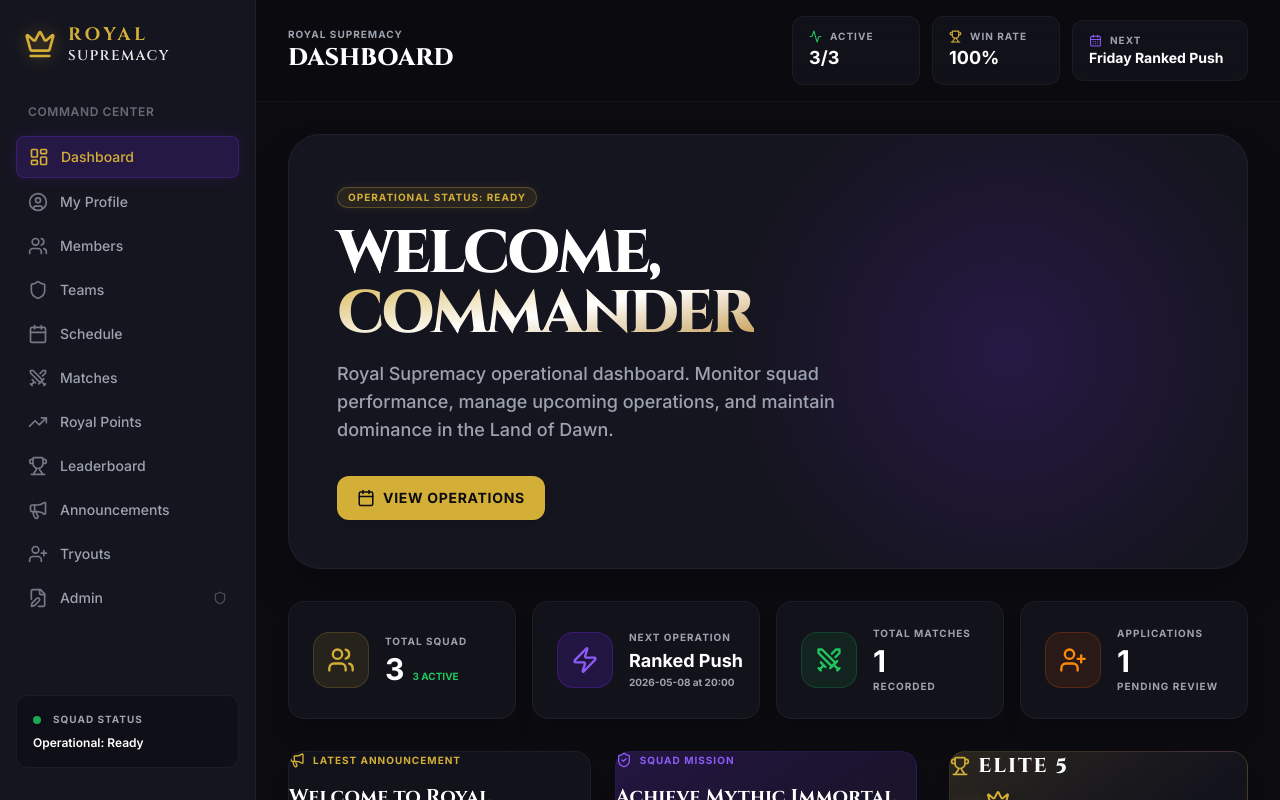
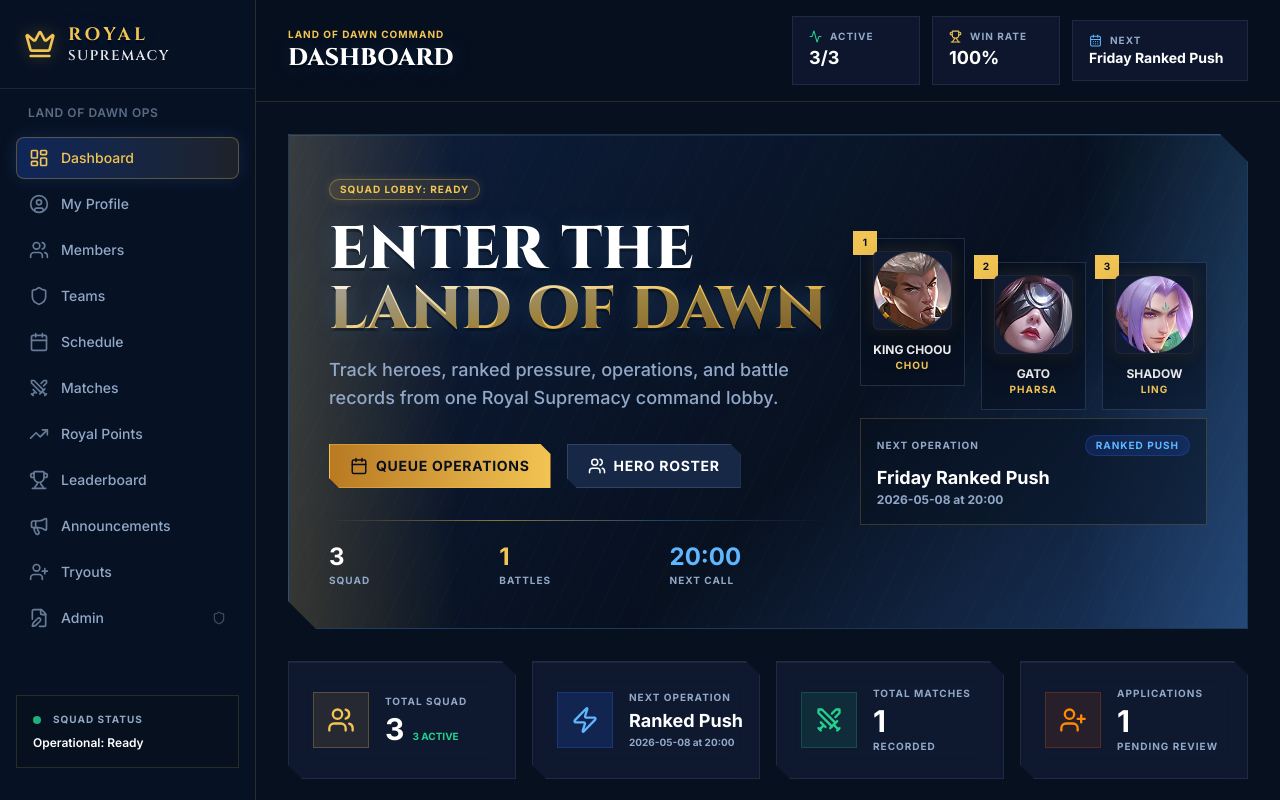
Before and after one commit to kaizenivaro-coder/Royal-Supremacy-App, a React (Vite) app: page / in a window 1280 px wide. Shown: the top 800 px of the page. Built offline with nearby package versions, Linux system fonts and the light colour scheme.

Commit message:
Restyle app with MLBB-inspired command UI

```diff
--- a/src/components/layout.tsx
+++ b/src/components/layout.tsx
@@ -51,16 +51,17 @@ export default function RootLayout() {
   return (
     <div className="flex bg-background min-h-screen text-text-white">
       {/* Mobile nav header */}
-      <div className="lg:hidden fixed top-0 left-0 right-0 h-16 bg-surface/90 backdrop-blur-md border-b border-white/5 flex items-center justify-between px-4 z-50">
+      <div className="lg:hidden fixed top-0 left-0 right-0 h-16 bg-surface/95 backdrop-blur-md border-b border-gold/20 flex items-center justify-between px-4 z-50">
         <div className="flex items-center gap-2 text-gold">
           <Crown className="w-6 h-6" />
-          <span className="font-display font-bold text-lg tracking-wider">
+          <span className="font-display font-bold text-lg tracking-wider mlbb-title">
             ROYAL SUPREMACY
           </span>
         </div>
         <button
           onClick={toggleMenu}
           className="p-2 text-text-muted hover:text-white transition"
+          aria-label="Toggle navigation"
         >
           {mobileMenuOpen ? (
             <X className="w-6 h-6" />
@@ -82,13 +83,14 @@ export default function RootLayout() {
       <aside
         className={cn(
           "fixed inset-y-0 left-0 z-50 w-64 bg-surface border-r border-white/5 transform transition-transform duration-300 lg:relative lg:translate-x-0 h-screen overflow-y-auto",
+          "lg:bg-[#081225]/95 lg:border-r-gold/15",
           mobileMenuOpen ? "translate-x-0" : "-translate-x-full",
         )}
       >
-        <div className="p-6 hidden lg:flex items-center gap-3 text-gold">
+        <div className="p-6 hidden lg:flex items-center gap-3 text-gold border-b border-blue-200/10">
           <Crown className="w-8 h-8 drop-shadow-[0_0_8px_rgba(212,175,55,0.4)]" />
           <div className="flex flex-col uppercase">
-            <span className="font-display font-bold text-lg leading-tight tracking-[0.2em] text-gold">
+            <span className="font-display font-bold text-lg leading-tight tracking-[0.2em] text-gold mlbb-title">
               ROYAL
             </span>
             <span className="font-display font-semibold text-sm leading-tight tracking-[0.1em] text-white/90">
@@ -99,7 +101,7 @@ export default function RootLayout() {
 
         <nav className="p-4 space-y-1 mt-16 lg:mt-0">
           <div className="text-xs font-semibold text-text-muted/60 uppercase tracking-wider mb-4 px-3">
-            Command Center
+            Land of Dawn Ops
           </div>
           {navItems.map((item) => {
             const Icon = item.icon;
@@ -114,8 +116,8 @@ export default function RootLayout() {
                 className={cn(
                   "flex items-center justify-between px-3 py-2.5 rounded-lg text-sm font-medium transition-all duration-200 group",
                   isActive
-                    ? "bg-purple-royal/20 text-gold border border-purple-royal/30 shadow-[0_0_15px_rgba(109,40,217,0.15)]"
-                    : "text-text-muted hover:bg-surface-hover hover:text-white",
+                    ? "bg-gradient-to-r from-purple-royal/30 to-gold/10 text-gold border border-gold/30 shadow-[0_0_18px_rgba(95,183,255,0.12)]"
+                    : "text-text-muted hover:bg-surface-hover hover:text-white hover:border-blue-200/10 border border-transparent",
                 )}
               >
                 <div className="flex items-center gap-3">
@@ -135,7 +137,7 @@ export default function RootLayout() {
           })}
         </nav>
 
-        <div className="absolute bottom-8 left-4 right-4 p-4 rounded-xl bg-background/50 border border-white/5">
+        <div className="absolute bottom-8 left-4 right-4 p-4 bg-background/70 border border-gold/15">
           <div className="flex items-center gap-3 mb-2">
             <div className="w-2 h-2 rounded-full bg-success animate-pulse" />
             <span className="text-[10px] uppercase tracking-widest font-bold text-text-muted">
@@ -150,18 +152,18 @@ export default function RootLayout() {
 
       {/* Main Content */}
       <main className="flex-1 w-full min-h-screen pt-16 lg:pt-0">
-        <div className="hidden lg:block border-b border-white/5 bg-background/70 backdrop-blur-xl sticky top-0 z-30">
+        <div className="hidden lg:block border-b border-gold/15 bg-background/80 backdrop-blur-xl sticky top-0 z-30">
           <div className="max-w-7xl mx-auto px-8 py-4 flex items-center justify-between gap-6">
             <div>
-              <p className="text-[10px] font-black uppercase tracking-widest text-text-muted">
-                Royal Supremacy
+              <p className="text-[10px] font-black uppercase tracking-widest text-gold">
+                Land of Dawn Command
               </p>
-              <h2 className="font-display text-2xl font-black uppercase text-white">
+              <h2 className="font-display text-2xl font-black uppercase text-white mlbb-title">
                 {activePage?.name || "Command Center"}
               </h2>
             </div>
             <div className="flex items-center gap-3">
-              <div className="px-4 py-3 rounded-xl bg-surface/70 border border-white/5 min-w-32">
+              <div className="px-4 py-3 bg-surface/80 border border-blue-200/10 min-w-32">
                 <div className="flex items-center gap-2 text-[10px] font-black uppercase tracking-widest text-text-muted">
                   <Activity size={13} className="text-success" />
                   Active
@@ -170,14 +172,14 @@ export default function RootLayout() {
                   {activeMembers}/{members.length}
                 </div>
               </div>
-              <div className="px-4 py-3 rounded-xl bg-surface/70 border border-white/5 min-w-32">
+              <div className="px-4 py-3 bg-surface/80 border border-blue-200/10 min-w-32">
                 <div className="flex items-center gap-2 text-[10px] font-black uppercase tracking-widest text-text-muted">
                   <Trophy size={13} className="text-gold" />
                   Win Rate
                 </div>
                 <div className="text-lg font-black text-white">{winRate}%</div>
               </div>
-              <div className="px-4 py-3 rounded-xl bg-surface/70 border border-white/5 min-w-44">
+              <div className="px-4 py-3 bg-surface/80 border border-blue-200/10 min-w-44">
                 <div className="flex items-center gap-2 text-[10px] font-black uppercase tracking-widest text-text-muted">
                   <CalendarDays size={13} className="text-purple-light" />
                   Next
--- a/src/components/ui.tsx
+++ b/src/components/ui.tsx
@@ -12,7 +12,7 @@ export function Card({
       className={cn(
         glass
           ? "glass-card"
-          : "bg-surface border border-white/5 rounded-2xl p-6 shadow-xl",
+          : "bg-surface border border-blue-200/10 p-6 shadow-xl",
         className,
       )}
       {...props}
@@ -33,16 +33,16 @@ export function Button({
   size?: "sm" | "default" | "lg" | "icon";
 }) {
   const base =
-    "inline-flex items-center justify-center font-bold transition-all rounded-xl focus:outline-none focus:ring-2 focus:ring-gold/50 active:scale-95 disabled:opacity-50 disabled:pointer-events-none uppercase tracking-wider";
+    "inline-flex items-center justify-center font-black transition-all focus:outline-none focus:ring-2 focus:ring-gold/60 active:scale-95 disabled:opacity-50 disabled:pointer-events-none uppercase tracking-wider";
   const variants = {
     primary:
-      "bg-purple-royal hover:bg-purple-light text-white shadow-lg shadow-purple-royal/20 border border-white/10",
+      "bg-gradient-to-r from-purple-royal to-[#1e8bf5] hover:from-[#2d67f1] hover:to-purple-light text-white shadow-lg shadow-purple-royal/30 border border-blue-200/20",
     secondary:
-      "bg-surface-hover hover:bg-white/10 text-white border border-white/10",
-    gold: "bg-gold hover:bg-gold-muted text-background shadow-lg shadow-gold/20",
+      "bg-surface-hover hover:bg-[#203965] text-white border border-blue-200/15",
+    gold: "bg-gradient-to-r from-gold-muted to-gold hover:from-gold hover:to-white text-background shadow-lg shadow-gold/25 border border-gold/40",
     danger:
       "bg-danger/20 text-danger hover:bg-danger/30 border border-danger/20",
-    ghost: "bg-transparent hover:bg-white/5 text-text-muted hover:text-white",
+    ghost: "bg-transparent hover:bg-white/5 text-text-muted hover:text-white border border-transparent",
   };
   const sizes = {
     sm: "h-8 px-3 text-[10px]",
@@ -54,6 +54,12 @@ export function Button({
   return (
     <button
       className={cn(base, variants[variant], sizes[size], className)}
+      style={{
+        clipPath:
+          size === "icon"
+            ? undefined
+            : "polygon(0 0, calc(100% - 10px) 0, 100% 10px, 100% 100%, 10px 100%, 0 calc(100% - 10px))",
+      }}
       {...props}
     >
       {children}
@@ -69,10 +75,10 @@ export function Badge({
   variant?: "default" | "gold" | "purple" | "success" | "danger" | "warning";
 }) {
   const variants = {
-    default: "bg-white/5 text-text-muted border border-white/10",
-    gold: "bg-gold/10 text-gold border border-gold/30 shadow-[0_0_10px_rgba(212,175,55,0.1)]",
+    default: "bg-white/5 text-text-muted border border-blue-200/10",
+    gold: "bg-gold/10 text-gold border border-gold/35 shadow-[0_0_10px_rgba(242,196,83,0.14)]",
     purple:
-      "bg-purple-royal/20 text-purple-light border border-purple-royal/30",
+      "bg-purple-royal/20 text-purple-light border border-purple-royal/35",
     success: "bg-success/10 text-success border border-success/30",
     danger: "bg-danger/10 text-danger border border-danger/30",
     warning: "bg-orange-500/10 text-orange-400 border border-orange-500/30",
@@ -98,7 +104,7 @@ export function Input({
   return (
     <input
       className={cn(
-        "flex h-11 w-full rounded-xl border border-white/10 bg-surface-hover/50 px-4 py-2 text-sm text-white ring-offset-background file:border-0 file:bg-transparent file:text-sm file:font-medium placeholder:text-text-muted focus-visible:outline-none focus-visible:ring-2 focus-visible:ring-gold/50 disabled:cursor-not-allowed disabled:opacity-50 transition-all",
+        "flex h-11 w-full border border-blue-200/15 bg-surface-hover/55 px-4 py-2 text-sm text-white ring-offset-background file:border-0 file:bg-transparent file:text-sm file:font-medium placeholder:text-text-muted focus-visible:outline-none focus-visible:ring-2 focus-visible:ring-gold/50 disabled:cursor-not-allowed disabled:opacity-50 transition-all",
         className,
       )}
       {...props}
@@ -113,7 +119,7 @@ export function Textarea({
   return (
     <textarea
       className={cn(
-        "flex min-h-[80px] w-full rounded-xl border border-white/10 bg-surface-hover/50 px-4 py-2 text-sm text-white placeholder:text-text-muted focus-visible:outline-none focus-visible:ring-2 focus-visible:ring-gold/50 disabled:cursor-not-allowed disabled:opacity-50 transition-all",
+        "flex min-h-[80px] w-full border border-blue-200/15 bg-surface-hover/55 px-4 py-2 text-sm text-white placeholder:text-text-muted focus-visible:outline-none focus-visible:ring-2 focus-visible:ring-gold/50 disabled:cursor-not-allowed disabled:opacity-50 transition-all",
         className,
       )}
       {...props}
@@ -129,7 +135,7 @@ export function Select({
   return (
     <select
       className={cn(
-        "flex h-11 w-full appearance-none rounded-xl border border-white/10 bg-surface-hover/50 px-4 py-2 text-sm text-white focus-visible:outline-none focus-visible:ring-2 focus-visible:ring-gold/50 disabled:cursor-not-allowed disabled:opacity-50 transition-all",
+        "flex h-11 w-full appearance-none border border-blue-200/15 bg-surface-hover/55 px-4 py-2 text-sm text-white focus-visible:outline-none focus-visible:ring-2 focus-visible:ring-gold/50 disabled:cursor-not-allowed disabled:opacity-50 transition-all",
         className,
       )}
       {...props}
@@ -166,7 +172,7 @@ export function PageHeader({
   return (
     <div className="flex flex-col sm:flex-row sm:items-end justify-between mb-10 gap-4 text-left">
       <div>
-        <h1 className="text-4xl md:text-5xl font-display font-black text-white mb-2 tracking-tighter uppercase shrink-0">
+        <h1 className="text-4xl md:text-5xl font-display font-black text-white mb-2 uppercase shrink-0 mlbb-title">
           <span className="gold-gradient-text">{title}</span>
         </h1>
         {description && (
--- a/src/index.css
+++ b/src/index.css
@@ -1,18 +1,18 @@
 @import "tailwindcss";
 
 @theme {
-  --color-background: #0B0B10;
-  --color-surface: #15151F;
-  --color-surface-hover: #1E1E2A;
-  --color-gold: #D4AF37;
-  --color-gold-muted: #B8860B;
-  --color-purple-royal: #6D28D9;
-  --color-purple-light: #8B5CF6;
-  --color-purple-glow: rgba(109, 40, 217, 0.3);
-  --color-text-white: #F8FAFC;
-  --color-text-muted: #9CA3AF;
-  --color-danger: #EF4444;
-  --color-success: #22C55E;
+  --color-background: #07101f;
+  --color-surface: #101a31;
+  --color-surface-hover: #172847;
+  --color-gold: #f2c453;
+  --color-gold-muted: #b97a22;
+  --color-purple-royal: #2358d6;
+  --color-purple-light: #5fb7ff;
+  --color-purple-glow: rgba(35, 88, 214, 0.34);
+  --color-text-white: #f7fbff;
+  --color-text-muted: #91a8c7;
+  --color-danger: #ff4d5e;
+  --color-success: #24d18f;
 
   --font-sans: 'Inter', system-ui, sans-serif;
   --font-display: 'Cinzel', 'Space Grotesk', serif;
@@ -25,30 +25,71 @@
   body {
     @apply bg-background text-text-white font-sans antialiased;
     background-image:
-      radial-gradient(circle at 0% 0%, rgba(109, 40, 217, 0.08) 0%, transparent 40%),
-      radial-gradient(circle at 100% 100%, rgba(212, 175, 55, 0.05) 0%, transparent 40%);
+      linear-gradient(115deg, rgba(22, 53, 110, 0.34), transparent 34%),
+      linear-gradient(245deg, rgba(185, 122, 34, 0.14), transparent 38%),
+      linear-gradient(rgba(95, 183, 255, 0.035) 1px, transparent 1px),
+      linear-gradient(90deg, rgba(95, 183, 255, 0.035) 1px, transparent 1px);
     background-attachment: fixed;
+    background-size: auto, auto, 48px 48px, 48px 48px;
   }
 }
 
 @layer components {
   .glass-card {
-    @apply bg-surface/80 backdrop-blur-md border border-white/5 rounded-2xl shadow-xl transition-all duration-300;
+    @apply bg-surface/88 backdrop-blur-md border border-blue-200/10 shadow-xl transition-all duration-300;
+    clip-path: polygon(0 0, calc(100% - 14px) 0, 100% 14px, 100% 100%, 14px 100%, 0 calc(100% - 14px));
+    box-shadow: inset 0 1px 0 rgba(255,255,255,0.06), 0 22px 60px rgba(0,0,0,0.28);
   }
 
   .glass-card-hover {
-    @apply hover:border-white/10 hover:shadow-purple hover:-translate-y-1;
+    @apply hover:border-gold/35 hover:shadow-purple hover:-translate-y-1;
   }
 
   .gold-gradient-text {
-    @apply bg-gradient-to-br from-gold via-white to-gold-muted bg-clip-text text-transparent;
+    @apply bg-gradient-to-br from-white via-gold to-gold-muted bg-clip-text text-transparent;
   }
 
   .premium-gradient-card {
     background:
-      linear-gradient(145deg, rgba(212, 175, 55, 0.12), transparent 42%),
-      linear-gradient(315deg, rgba(109, 40, 217, 0.14), transparent 48%),
-      rgba(21, 21, 31, 0.86);
-    border-color: rgba(212, 175, 55, 0.18);
+      linear-gradient(145deg, rgba(242, 196, 83, 0.16), transparent 42%),
+      linear-gradient(315deg, rgba(35, 88, 214, 0.22), transparent 48%),
+      rgba(16, 26, 49, 0.9);
+    border-color: rgba(242, 196, 83, 0.24);
+  }
+
+  .battle-panel {
+    position: relative;
+    overflow: hidden;
+    background:
+      linear-gradient(135deg, rgba(14, 31, 62, 0.96), rgba(7, 16, 31, 0.92) 58%, rgba(28, 57, 102, 0.94)),
+      linear-gradient(90deg, rgba(242, 196, 83, 0.1), transparent 26%, rgba(95, 183, 255, 0.12));
+    border: 1px solid rgba(95, 183, 255, 0.2);
+    clip-path: polygon(0 0, calc(100% - 28px) 0, 100% 28px, 100% 100%, 28px 100%, 0 calc(100% - 28px));
+    box-shadow: inset 0 1px 0 rgba(255,255,255,0.08), 0 28px 80px rgba(0,0,0,0.38);
+  }
+
+  .battle-panel::before {
+    content: "";
+    position: absolute;
+    inset: 0;
+    pointer-events: none;
+    background:
+      linear-gradient(90deg, rgba(242, 196, 83, 0.25), transparent 18%, transparent 82%, rgba(95, 183, 255, 0.18)),
+      repeating-linear-gradient(115deg, transparent 0 20px, rgba(255,255,255,0.025) 20px 21px);
+    opacity: 0.75;
+  }
+
+  .battle-divider {
+    height: 1px;
+    background: linear-gradient(90deg, transparent, rgba(242, 196, 83, 0.55), rgba(95, 183, 255, 0.3), transparent);
+  }
+
+  .mlbb-title {
+    text-shadow: 0 3px 0 rgba(0,0,0,0.32), 0 0 22px rgba(95,183,255,0.18);
+  }
+
+  .hero-token {
+    @apply border border-gold/40 bg-background/70 shadow-lg;
+    box-shadow: 0 12px 28px rgba(0,0,0,0.35), 0 0 18px rgba(242,196,83,0.14);
   }
 }
--- a/src/pages/Dashboard.tsx
+++ b/src/pages/Dashboard.tsx
@@ -15,6 +15,7 @@ import {
 } from "lucide-react";
 import { Link } from "react-router-dom";
 import { getNextScheduledEvent } from "../lib/appInsights";
+import { HeroIcon } from "../components/HeroIcon";
 
 export default function Dashboard() {
   const { members, matches, schedule, announcements, tryouts, isAdmin } = useAppStore();
@@ -35,27 +36,100 @@ export default function Dashboard() {
   return (
     <div className="space-y-8 pb-10">
       {/* Hero Section */}
-      <section className="relative overflow-hidden rounded-[2rem] p-8 md:p-12 border border-white/5 bg-surface shadow-2xl">
-        <div className="absolute top-0 right-0 w-1/2 h-full opacity-20 pointer-events-none">
-          <div className="absolute top-[-10%] right-[-10%] w-[120%] h-[120%] bg-[radial-gradient(circle_at_center,var(--color-purple-royal),transparent_70%)]" />
-        </div>
-
-        <div className="relative z-10 max-w-2xl">
-          <Badge variant="gold" className="mb-4">Operational Status: Ready</Badge>
-          <h1 className="text-4xl md:text-6xl font-display font-black text-white mb-4 tracking-tighter uppercase leading-none">
-            Welcome, <span className="gold-gradient-text">Commander</span>
+      <section className="battle-panel p-6 md:p-10">
+        <div className="relative z-10 grid grid-cols-1 lg:grid-cols-12 gap-8 items-center">
+          <div className="lg:col-span-7">
+          <Badge variant="gold" className="mb-5">Squad Lobby: Ready</Badge>
+          <h1 className="text-4xl md:text-6xl font-display font-black text-white mb-4 uppercase leading-none mlbb-title">
+            Enter the <span className="gold-gradient-text">Land of Dawn</span>
           </h1>
-          <p className="text-lg text-text-muted font-medium mb-8 max-w-lg">
-            Royal Supremacy operational dashboard. Monitor squad performance,
-            manage upcoming operations, and maintain dominance in the Land of Dawn.
+          <p className="text-lg text-text-muted font-medium mb-8 max-w-xl">
+            Track heroes, ranked pressure, operations, and battle records from
+            one Royal Supremacy command lobby.
           </p>
           <div className="flex flex-wrap gap-4">
             <Link to="/schedule">
               <Button variant="gold" className="gap-2">
                 <CalendarIcon size={18} />
-                View Operations
+                Queue Operations
               </Button>
             </Link>
+            <Link to="/members">
+              <Button variant="secondary" className="gap-2">
+                <Users size={18} />
+                Hero Roster
+              </Button>
+            </Link>
+          </div>
+          <div className="battle-divider mt-8 max-w-xl" />
+          <div className="mt-5 grid grid-cols-3 gap-3 max-w-lg">
+            <div>
+              <div className="text-2xl font-black text-white">{members.length}</div>
+              <div className="text-[10px] font-black uppercase tracking-widest text-text-muted">
+                Squad
+              </div>
+            </div>
+            <div>
+              <div className="text-2xl font-black text-gold">{matches.length}</div>
+              <div className="text-[10px] font-black uppercase tracking-widest text-text-muted">
+                Battles
+              </div>
+            </div>
+            <div>
+              <div className="text-2xl font-black text-purple-light">
+                {nextOperation ? nextOperation.time : "--"}
+              </div>
+              <div className="text-[10px] font-black uppercase tracking-widest text-text-muted">
+                Next Call
+              </div>
+            </div>
+          </div>
+          </div>
+
+          <div className="lg:col-span-5">
+            <div className="grid grid-cols-3 gap-3 sm:gap-4">
+              {topPlayers.slice(0, 3).map((player, index) => (
+                <div
+                  key={player.id}
+                  className={cn(
+                    "relative p-3 bg-background/55 border border-blue-200/15",
+                    index === 0 ? "translate-y-0" : "translate-y-6",
+                  )}
+                >
+                  <div className="absolute -top-2 -left-2 h-6 w-6 bg-gold text-background text-[10px] font-black flex items-center justify-center">
+                    {index + 1}
+                  </div>
+                  <HeroIcon
+                    heroName={player.mainHeroes[0]}
+                    className="hero-token aspect-square w-full"
+                  />
+                  <div className="mt-3 text-center">
+                    <div className="truncate text-xs font-black uppercase text-white">
+                      {player.playerName}
+                    </div>
+                    <div className="text-[10px] font-black uppercase tracking-widest text-gold">
+                      {player.mainHeroes[0]}
+                    </div>
+                  </div>
+                </div>
+              ))}
+            </div>
+            <div className="mt-8 border border-gold/20 bg-background/50 p-4">
+              <div className="flex items-center justify-between gap-3">
+                <span className="text-[10px] font-black uppercase tracking-widest text-text-muted">
+                  Next Operation
+                </span>
+                <Badge variant="purple">{nextOperation?.type || "Standby"}</Badge>
+              </div>
+              <div className="mt-2 text-lg font-black text-white">
+                {nextOperation?.title || "Awaiting Orders"}
+              </div>
+              <div className="text-xs font-bold text-text-muted">
+                {nextOperation
+                  ? `${nextOperation.date} at ${nextOperation.time}`
+                  : "No queued operation"}
+              </div>
+            </div>
           </div>
         </div>
       </section>
@@ -63,7 +137,7 @@ export default function Dashboard() {
       {/* Grid Layout */}
       <div className="grid grid-cols-1 md:grid-cols-2 lg:grid-cols-4 gap-4">
         <Card className="flex items-center gap-4 p-6 glass-card-hover group">
-          <div className="w-14 h-14 rounded-2xl bg-gold/10 flex items-center justify-center text-gold shrink-0 border border-gold/20 group-hover:bg-gold/20 transition-colors">
+          <div className="w-14 h-14 bg-gold/10 flex items-center justify-center text-gold shrink-0 border border-gold/25 group-hover:bg-gold/20 transition-colors">
             <Users size={28} />
           </div>
           <div>
@@ -76,7 +150,7 @@ export default function Dashboard() {
         </Card>
 
         <Card className="flex items-center gap-4 p-6 glass-card-hover group">
-          <div className="w-14 h-14 rounded-2xl bg-purple-royal/20 flex items-center justify-center text-purple-light shrink-0 border border-purple-royal/30 group-hover:bg-purple-royal/30 transition-colors">
+          <div className="w-14 h-14 bg-purple-royal/20 flex items-center justify-center text-purple-light shrink-0 border border-purple-royal/35 group-hover:bg-purple-royal/30 transition-colors">
             <Zap size={28} />
           </div>
           <div>
@@ -91,7 +165,7 @@ export default function Dashboard() {
         </Card>
 
         <Card className="flex items-center gap-4 p-6 glass-card-hover group">
-          <div className="w-14 h-14 rounded-2xl bg-success/10 flex items-center justify-center text-success shrink-0 border border-success/20 group-hover:bg-success/20 transition-colors">
+          <div className="w-14 h-14 bg-success/10 flex items-center justify-center text-success shrink-0 border border-success/20 group-hover:bg-success/20 transition-colors">
             <Swords size={28} />
           </div>
           <div>
@@ -102,7 +176,7 @@ export default function Dashboard() {
         </Card>
 
         <Card className="flex items-center gap-4 p-6 glass-card-hover group">
-          <div className="w-14 h-14 rounded-2xl bg-orange-500/10 flex items-center justify-center text-orange-400 shrink-0 border border-orange-500/20 group-hover:bg-orange-500/20 transition-colors">
+          <div className="w-14 h-14 bg-orange-500/10 flex items-center justify-center text-orange-400 shrink-0 border border-orange-500/20 group-hover:bg-orange-500/20 transition-colors">
             <UserPlus size={28} />
           </div>
           <div>
@@ -162,7 +236,7 @@ export default function Dashboard() {
 
           <Card>
             <div className="flex items-center justify-between mb-8">
-              <h3 className="font-display font-black text-2xl uppercase tracking-tighter">
+              <h3 className="font-display font-black text-2xl uppercase">
                 Recent Battles
               </h3>
               <Link to="/matches">
@@ -175,7 +249,7 @@ export default function Dashboard() {
               {recentMatches.map((match) => (
                 <div
                   key={match.id}
-                  className="p-5 rounded-2xl bg-surface-hover/30 border border-white/5 hover:border-white/10 transition-all group"
+                  className="p-5 bg-surface-hover/35 border border-blue-200/10 hover:border-gold/25 transition-all group"
                 >
                   <div className="flex items-center justify-between mb-3">
                     <Badge variant={match.result === "Win" ? "success" : "danger"}>
```
Also changed, not shown: src/pages/Members.tsx (+4 -4 lines).
